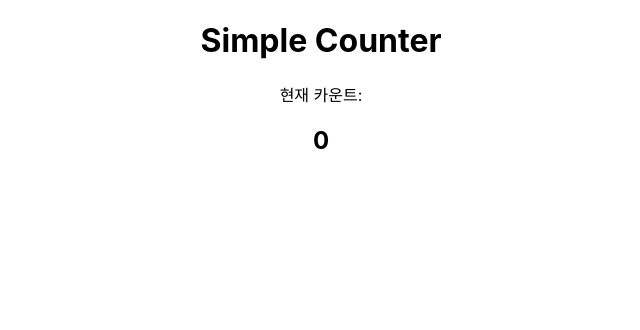
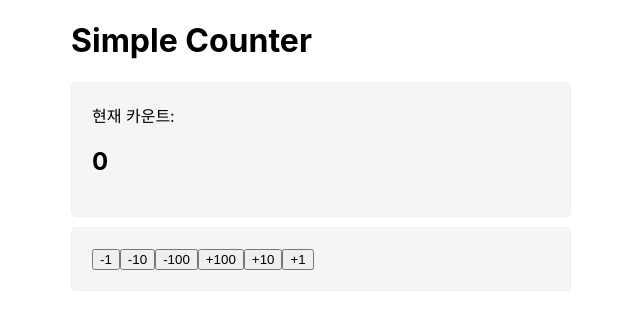
Before and after one commit to asg5450/React_mini_counter_project, a React (Create React App) app in the folder counter/: page / in a window 1280 px wide. Shown: the top 330 px of the page, without its empty margins (319-959 px from the left). Built offline with nearby package versions, Linux system fonts and the light colour scheme.

Commit message:
Controller 컴포넌트와 App.css 적용
Controller 컴포넌트와 App.css 적용

```diff
--- a/counter/src/App.css
+++ b/counter/src/App.css
@@ -1,5 +1,14 @@
 .App {
-  text-align: center;
+  margin: 0 auto;
+  width: 500px;
+}
+
+.App > section {
+  padding: 20px;
+  background-color: rgb(245, 245, 245);
+  border: 1px solid rgb(240, 240, 240);
+  border-radius: 5px;
+  margin-bottom: 10px;
 }
 
 .App-logo {
--- a/counter/src/App.js
+++ b/counter/src/App.js
@@ -1,5 +1,6 @@
 import "./App.css";
 import Viewer from "./component/Viewer.js";
+import Controller from "./component/Controller.js";
 
 function App() {
   return (
@@ -8,6 +9,9 @@ function App() {
       <section>
         <Viewer />
       </section>
+      <section>
+        <Controller />
+      </section>
     </div>
   );
 }
--- /dev/null
+++ b/counter/src/component/Controller.js
@@ -0,0 +1,14 @@
+const Controller = () => {
+  return (
+    <div>
+      <button>-1</button>
+      <button>-10</button>
+      <button>-100</button>
+      <button>+100</button>
+      <button>+10</button>
+      <button>+1</button>
+    </div>
+  );
+};
+
+export default Controller;
```
